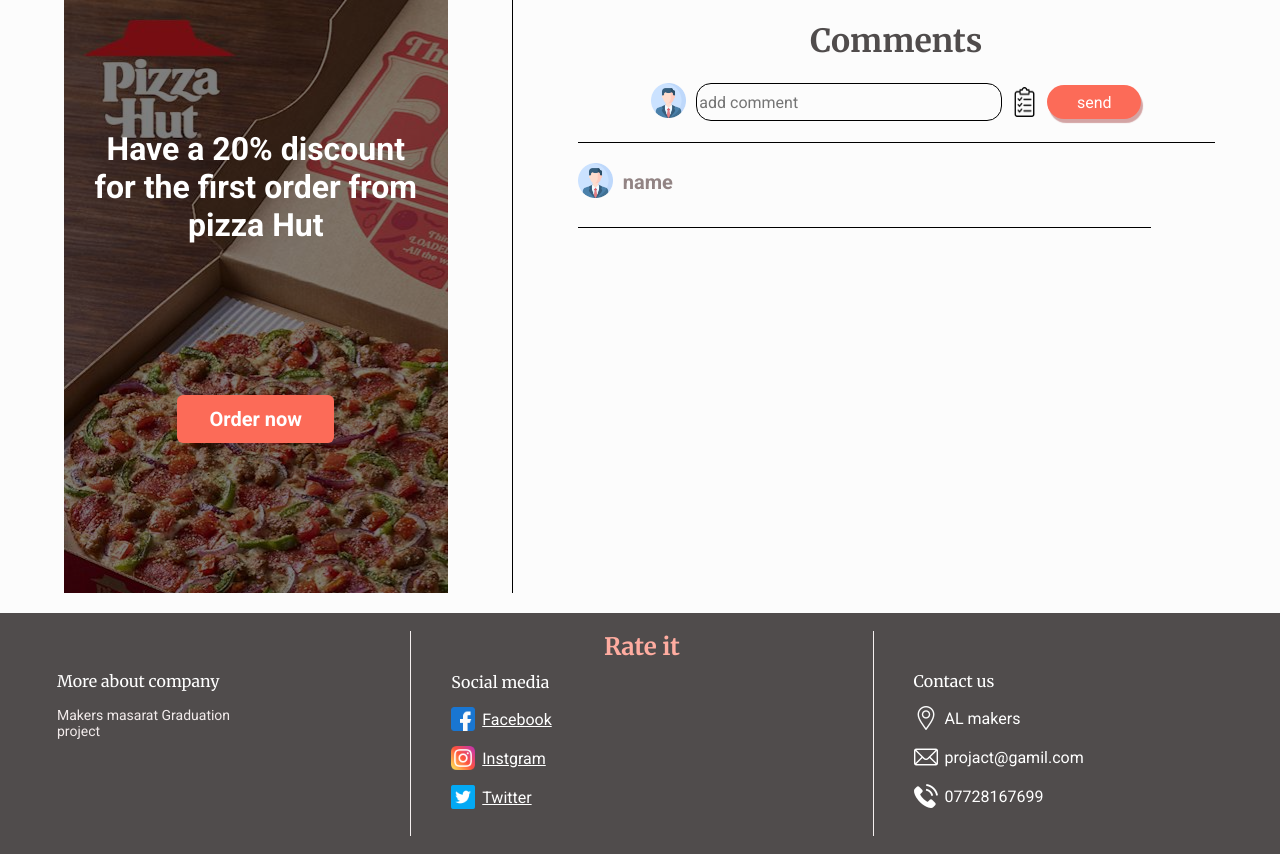
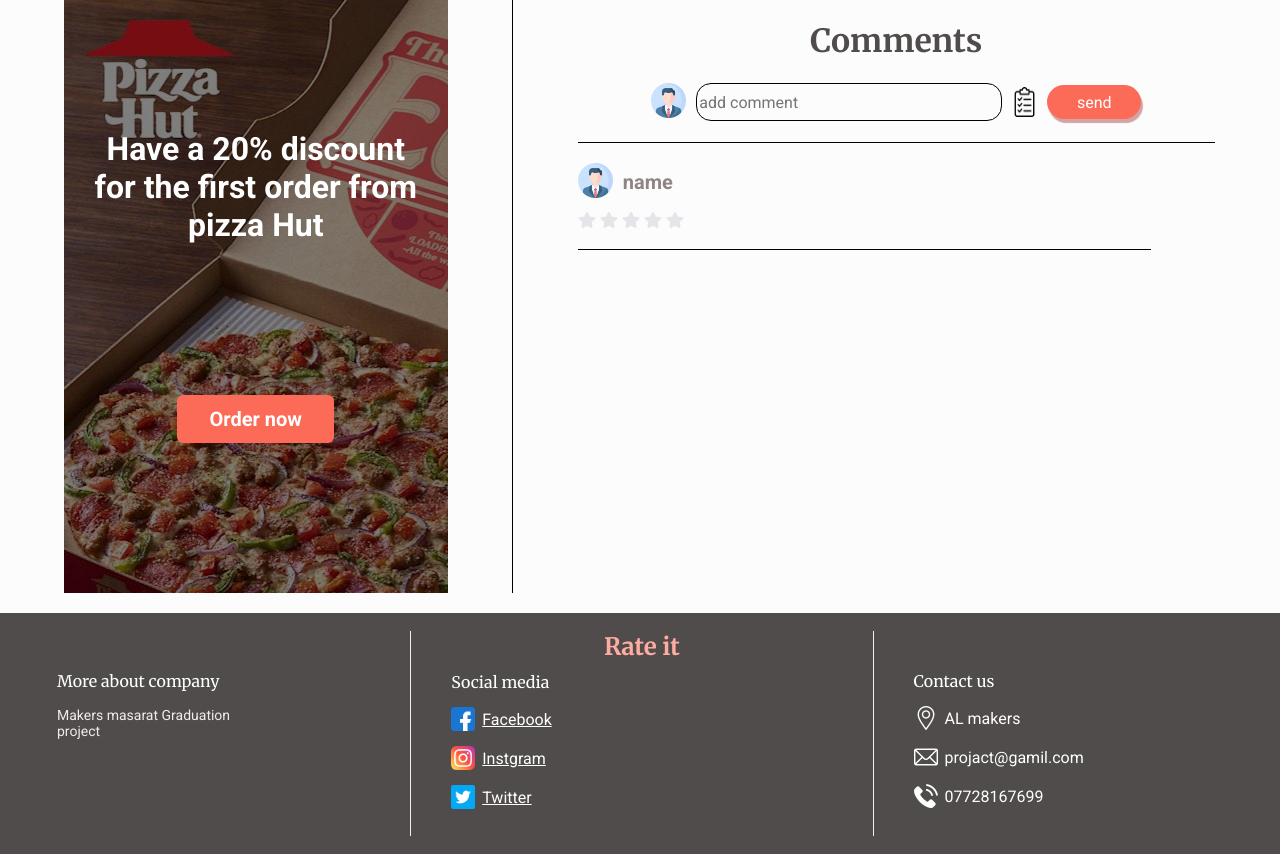
Before and after one commit to Hassanraad/Rate_it, a React (Create React App) app: page / in a window 1280 px wide. Built offline with nearby package versions, Linux system fonts and the light colour scheme.

Commit message:
complete rating system

```diff
--- a/package.json
+++ b/package.json
@@ -11,6 +11,7 @@
     "react-dom": "^18.2.0",
     "react-icons": "^4.10.1",
     "react-rating-stars-component": "^2.2.0",
+    "react-router-dom": "^6.14.0",
     "react-scripts": "5.0.1",
     "web-vitals": "^2.1.4"
   },
--- a/src/App.js
+++ b/src/App.js
@@ -1,11 +1,12 @@
 import'./app.css'
 import Layout from './layout/layout';
 import Company from './pages/companypage';
+
 function App() {
   return (
    <>
-   <Company/>
-   <Layout/>
+    <Company/>
+    <Layout />
    </>
   );
 }
--- a/src/components/rating.jsx
+++ b/src/components/rating.jsx
@@ -1,6 +1,6 @@
 import '../pages/companypage.css';
 import list from '../assets/imgs/clipboard.png';
-import React , {useEffect,useState} from 'react';
+import React , {useState} from 'react';
 import {FaStar}from'react-icons/fa';
 
 export default function Flotlist(){
@@ -10,18 +10,10 @@ export default function Flotlist(){
      const [current2,setcureent2]=useState(null);
      const [current3,setcureent3]=useState(null);
      const [current4,setcureent4]=useState(null);
-     const [total,settotal]=useState(null);
      function Active(){
           setopen(!open)
-          console.log(open)
      }
-function totalRating() {
-     const total1=((current+current1+current2+current3+current4)/5);
-     settotal(total1);
-     console.log(total)
-}
-
-    return(<>
+    return{current,current1,current2,current3,current4, render:(<>
     <img src={list} alt=""width={25} height={30} onClick={()=>Active()}    />
     <div className={`flotlist${open}`}>
 
@@ -73,9 +65,8 @@ function totalRating() {
                })}
                </span>
            </span></li>
-           <li> <button onClick={()=>totalRating()}>save</button></li>
          </ul>
     </div>
     </>
-    )
+    )}
 }
--- a/src/pages/companypage.jsx
+++ b/src/pages/companypage.jsx
@@ -1,16 +1,19 @@
 import './companypage.css';
-import React , { useState,useEffect} from "react";
+import React , { useState} from "react";
 import user from '../assets/imgs/profile.png'
 import Flotlist from '../components/rating';
+import {FaStar}from'react-icons/fa';
 export default function Company(){
     const [newitem,setitem]=useState();
+    const [newrate,setrate]=useState(0);
     const [newcom,setcom]=useState([]);
-
+    const{render,current,current1,current2,current3,current4}= Flotlist()
     function Add(){
 
 
             setcom(newitem);
         setitem("");
+        setrate(Math.round((current+current1+current2+current3+current4)/5))
     }
 
     return (
@@ -30,7 +33,7 @@ export default function Company(){
                     <a href="#"  className='link01'><img src={user} alt=""  width={35} height={35} /></a>
                     <input type="text" placeholder='add comment'  className='inp00'  value={newitem} onChange={(e)=>setitem(e.target.value)} />
                     <span className='sp01'>
-                    <Flotlist/>
+                        {render}
                     </span>
 
                     <button className='but00' onClick={()=>Add()}>send</button>
@@ -41,9 +44,14 @@ export default function Company(){
                 <a href="#"><img src={user} alt="" width={35} height={35} /></a>
                 <h2 className='h01'>name</h2>
                 </span>
-                <span><i></i></span>
+                <span><i> {[...Array(5)].map((star,i)=>{
+                    const rating = i+1;
+                    return(
+                     <label  className='star'> <input type= "radio" name="rating" value={rating}/><FaStar size={18}color={rating<= newrate?"#ffc107":"#e4e5e9"} /> </label>
+                    )
+               })}</i></span>
                 <div className='com01'>
-                    <p className='par03'> {newcom} </p>
+                    <p className='par03'> {newcom}  </p>
                 </div>
                 </li>
                 </ul>
```
Also changed, not shown: 1 other file (tests, documents, lock files or other folders).
